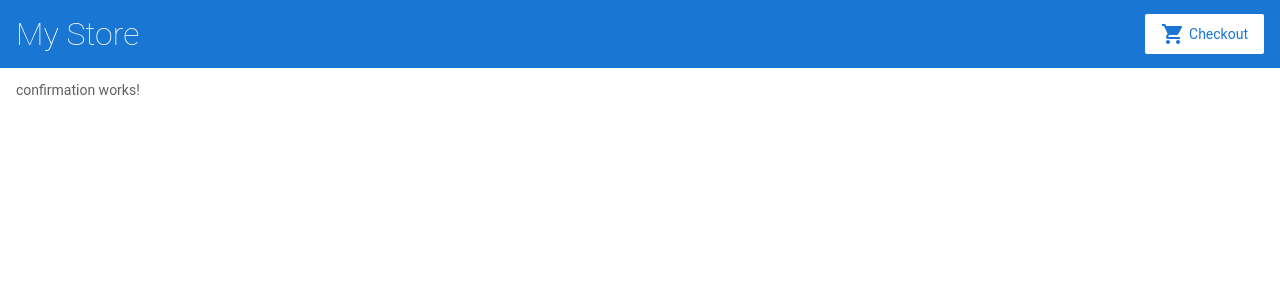
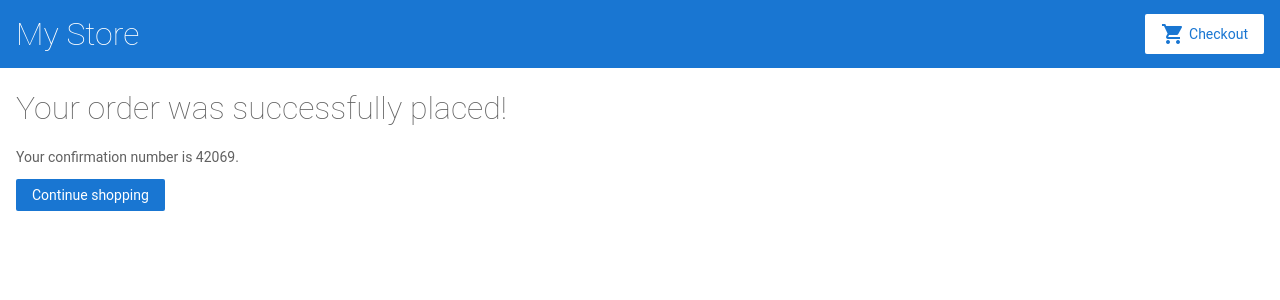
Before and after one commit to LilyDris/CSE5234, an Angular app in the folder Lab5/: page /confirmation in a window 1280 px wide. Shown: the top 300 px of the page. Built offline with nearby package versions, Linux system fonts and the light colour scheme.

Commit message:
added confirmation number and button to go back to the home page

```diff
--- a/Lab5/src/app/confirmation/confirmation.component.html
+++ b/Lab5/src/app/confirmation/confirmation.component.html
@@ -1 +1,6 @@
-<p>confirmation works!</p>
+<h1>Your order was successfully placed!</h1>
+<p>Your confirmation number is 42069.</p>
+
+<a routerLink="/" class="button">
+    Continue shopping
+</a>
--- a/Lab5/src/index.html
+++ b/Lab5/src/index.html
@@ -2,7 +2,7 @@
 <html lang="en">
   <head>
     <meta charset="utf-8" />
-    <title>Angular Getting Started</title>
+    <title>My Store</title>
     <base href="/" />
 
     <meta name="viewport" content="width=device-width, initial-scale=1" />
```
